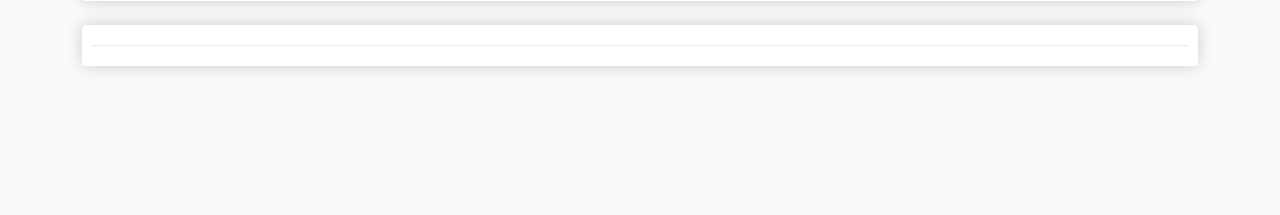
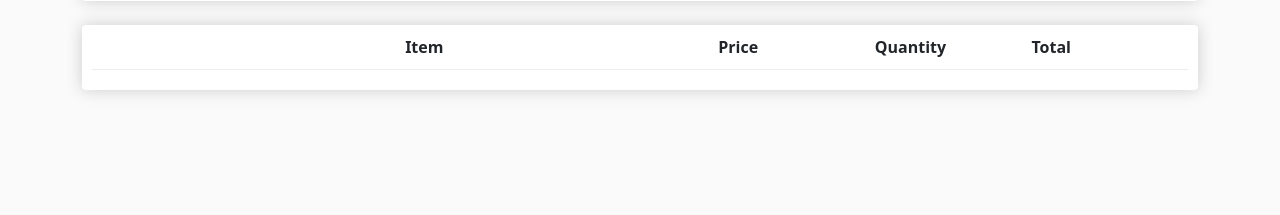
Before and after one commit to AiJared/Ecommerce, a Django app: page /cart/ in a window 1280 px wide. Shown: the part 267-482 px from the top of the page. Run offline with Django 4.2, Linux system fonts and the light colour scheme.

Commit message:
Added some functionalities that shows items, price, quantity and Total to our cart

```diff
--- a/templates/cart.html
+++ b/templates/cart.html
@@ -23,7 +23,11 @@
 
 			<div class="box-element">
 				<div class="cart-row">
-
+					<div style="flex:2"></div>
+					<div style="flex:2"><strong>Item</strong></div>
+					<div style="flex:1"><strong>Price</strong></div>
+					<div style="flex:1"><strong>Quantity</strong></div>
+					<div style="flex:1"><strong>Total</strong></div>
 				</div>
 			</div>
 		</div>
```
